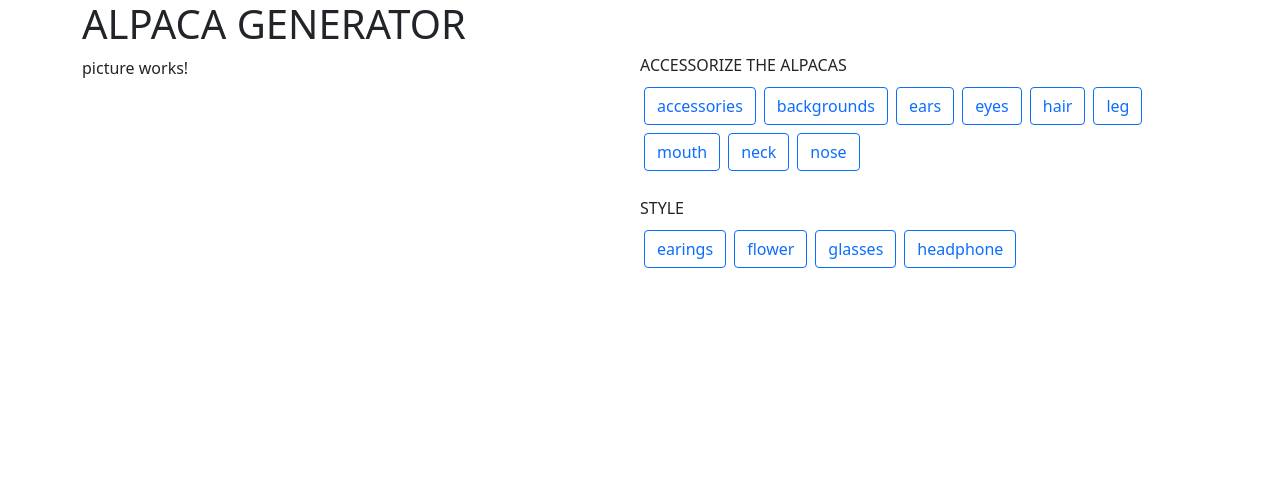
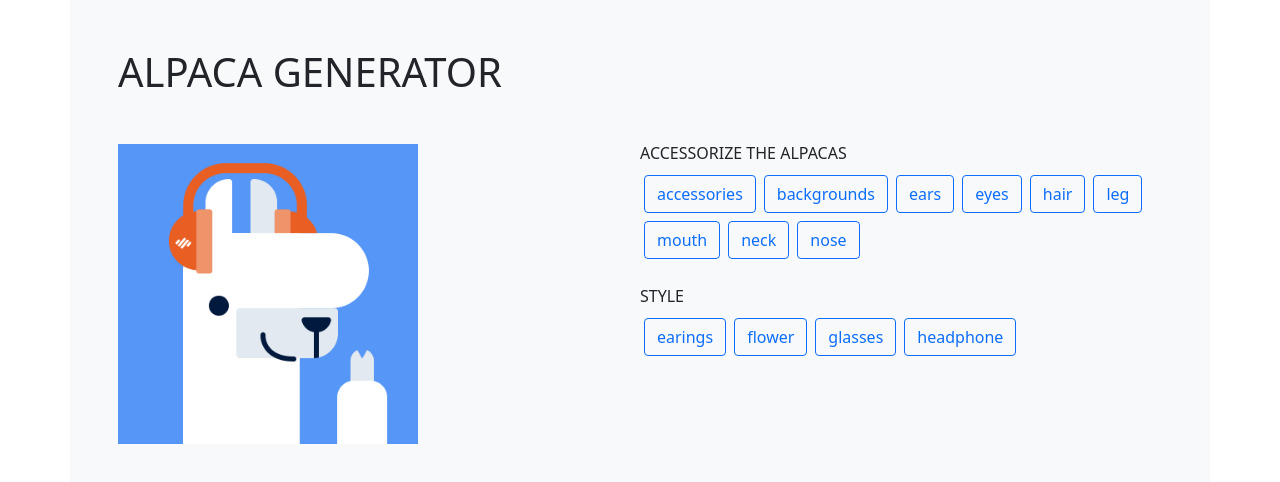
Before and after one commit to kvgabi4/Alpaca-generator, an Angular app: page / in a window 1280 px wide. Shown: the top 482 px of the page. Built offline with nearby package versions, Linux system fonts and the light colour scheme.

Commit message:
style, picture components

```diff
--- a/src/app/app.component.html
+++ b/src/app/app.component.html
@@ -1,9 +1,6 @@
-<div class="container">
+<div class="container bg-light vh-100 px-5">
   <div class="row">
-    <h1 class="text-uppercase">Alpaca generator</h1>
-    <div class="col-12 d-flex flex-column flex-md-row justify-content-between">
-      <app-picture class="col-12 col-md-6"></app-picture>
-      <app-style class="col-12 col-md-6"></app-style>
-    </div>
+    <h1 class="text-uppercase my-5">Alpaca generator</h1>
+      <app-picture class=""></app-picture>
   </div>
 </div>
--- a/src/app/app.component.ts
+++ b/src/app/app.component.ts
@@ -1,4 +1,4 @@
-import { Component } from '@angular/core';
+import { Component, Input } from '@angular/core';
 
 @Component({
   selector: 'app-root',
@@ -6,5 +6,9 @@ import { Component } from '@angular/core';
   styleUrls: ['./app.component.scss']
 })
 export class AppComponent {
+
   title = 'Alpaca-generator';
+
+  @Input() part: string = 'background';
+  @Input() style: string = 'blue50.png';
 }
--- a/src/app/components/picture/picture.component.html
+++ b/src/app/components/picture/picture.component.html
@@ -1 +1,8 @@
-<p>picture works!</p>
+<div class="col-12 d-flex flex-column flex-md-row">
+
+  <div class="col-12 col-md-6 position-relative">
+    <img *ngFor="let item of source" [src]="[item]" alt="">
+  </div>
+
+  <app-style (part)="partChange($event)" (style)="styleChange($event)"></app-style>
+</div>
--- a/src/app/components/picture/picture.component.scss
+++ b/src/app/components/picture/picture.component.scss
@@ -0,0 +1,11 @@
+img {
+  position: absolute;
+  height: 300px;
+  width: 300px;
+}
+
+@media screen and (max-width: 768px) {
+  app-style {
+    margin-top: 320px;
+  }
+}
--- a/src/app/components/picture/picture.component.ts
+++ b/src/app/components/picture/picture.component.ts
@@ -1,4 +1,6 @@
-import { Component, OnInit } from '@angular/core';
+import { parseTemplate } from '@angular/compiler';
+import { Component, Input, OnInit } from '@angular/core';
+import { Alpaca } from 'src/app/model/alpaca';
 
 @Component({
   selector: 'app-picture',
@@ -7,9 +9,50 @@ import { Component, OnInit } from '@angular/core';
 })
 export class PictureComponent implements OnInit {
 
+  background: string = '../assets/alpaca/backgrounds/blue50.png'
+  picture: Alpaca = {
+    accessories: [],
+    backgrounds: [],
+    ears: [],
+    eyes: [],
+    hair: [],
+    leg: [],
+    mouth: [],
+    neck: [],
+    nose: []};
+  // parts: string[] = Object.keys(this.picture);
+  parts: string[] = [
+    'backgrounds', 'neck', 'ears', 'nose',
+    'leg', 'hair', 'accessories', 'eyes', 'mouth'];
+
+  @Input() part: string = '';
+  @Input() style: string = '';
+
+  source: string[] = this.parts.map(part => {
+    if (part === 'accessories') {
+      this.style = 'headphone';
+    } else if (part === 'backgrounds') {
+      this.style = 'blue50';
+    } else if (part === 'nose') {
+      this.style = 'nose';
+    } else {
+      this.style = 'default';
+    };
+    return `../assets/alpaca/${part}/${this.style}.png`
+  });
+
   constructor() { }
 
-  ngOnInit(): void {
+  ngOnInit(): void { }
+
+  partChange(event: string) {
+    this.part = event;
+  }
+
+  styleChange(event: string) {
+    this.style = event;
+    const index = this.parts.indexOf(this.part)
+    this.source[index] = `../assets/alpaca/${this.part}/${this.style}.png`
   }
 
 }
--- a/src/app/components/style/style.component.html
+++ b/src/app/components/style/style.component.html
@@ -1,12 +1,16 @@
+  <div class="d-flex flex-column">
     <h6 class="text-uppercase">Accessorize the alpacas</h6>
+    <div class="d-flex flex-column flex-md-row justify-content-center">
       <div class="d-flex flex-row flex-wrap mb-4">
         <div *ngFor="let part of parts">
-    <button class="btn btn-outline-primary m-1" (click)="choose(part)">{{ part }}</button>
+          <button class="btn btn-outline-primary m-1" (click)="choosePart(part)">{{ part }}</button>
+        </div>
       </div>
     </div>
     <h6 class="text-uppercase">Style</h6>
     <div class="d-flex flex-row flex-wrap">
-  <div *ngFor="let style of choosenPart">
-    <button class="btn btn-outline-primary m-1">{{ style }}</button>
+      <div *ngFor="let style of choosenPartArray">
+        <button class="btn btn-outline-primary m-1" (click)="chooseStyle(style)">{{ style }}</button>
       </div>
     </div>
+  </div>
--- a/src/app/components/style/style.component.ts
+++ b/src/app/components/style/style.component.ts
@@ -1,4 +1,4 @@
-import { Component, OnInit } from '@angular/core';
+import { Component, EventEmitter, OnInit, Output } from '@angular/core';
 import { Alpaca } from 'src/app/model/alpaca';
 
 @Component({
@@ -20,14 +20,26 @@ export class StyleComponent implements OnInit {
     nose: ['nose'],
   }
   parts: string[] = Object.keys(this.alpaca);
-  choosenPart: string[] = this.alpaca.accessories;
+
+  @Output() choosenPart: string = 'accessories';
+  @Output() choosenStyle: string = 'flower';
+  @Output() part: EventEmitter<any> = new EventEmitter();
+  @Output() style: EventEmitter<any> = new EventEmitter();
+  choosenPartArray: string[] = this.alpaca[this.choosenPart];
 
   constructor() { }
 
-  ngOnInit(): void {
+  ngOnInit(): void { }
+
+  choosePart(part: string): void {
+    this.choosenPart = part;
+    this.choosenPartArray = this.alpaca[part]
+    this.part.emit(part);
   }
 
-  choose(part: string): void {
-    this.choosenPart = this.alpaca[part];
+  chooseStyle(style: string): void {
+    this.choosenStyle = style;
+    this.style.emit(style);
   }
+
 }
```
Lines whose indentation alone changed are shown as unchanged.
